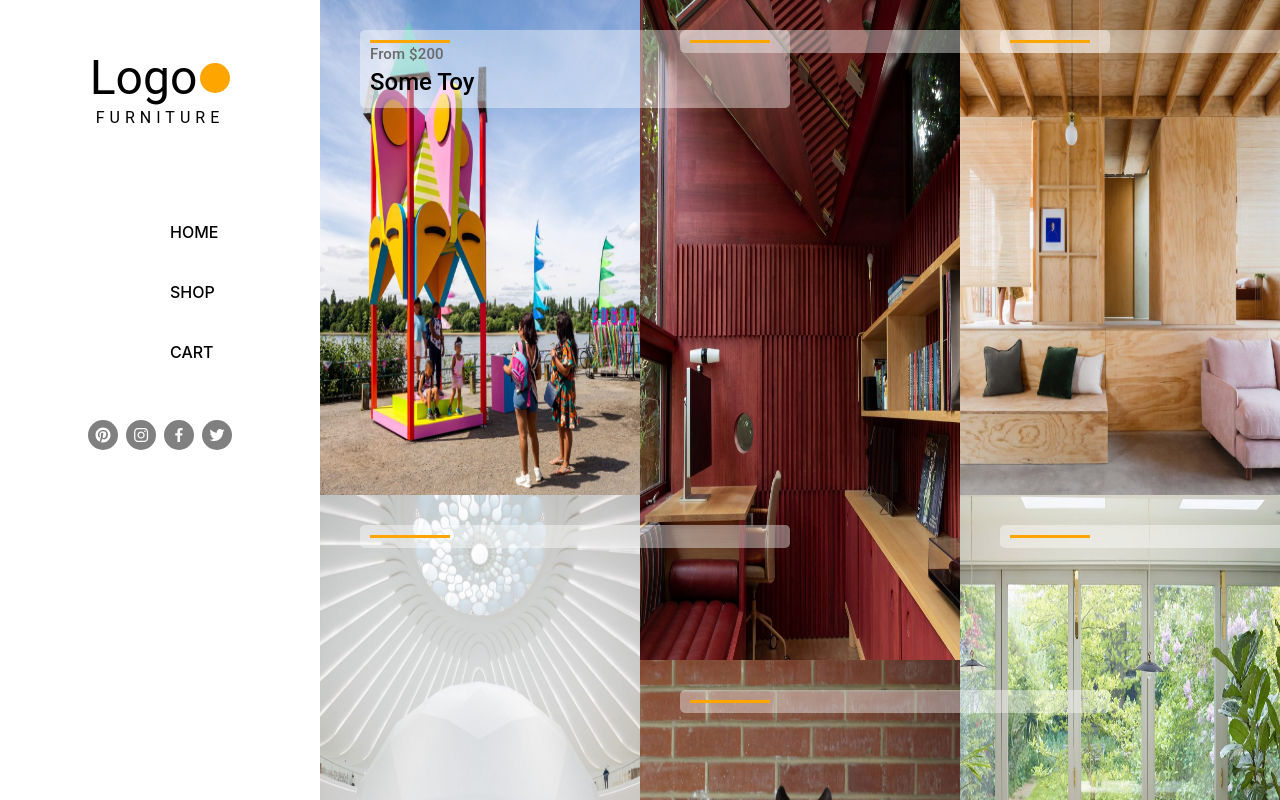
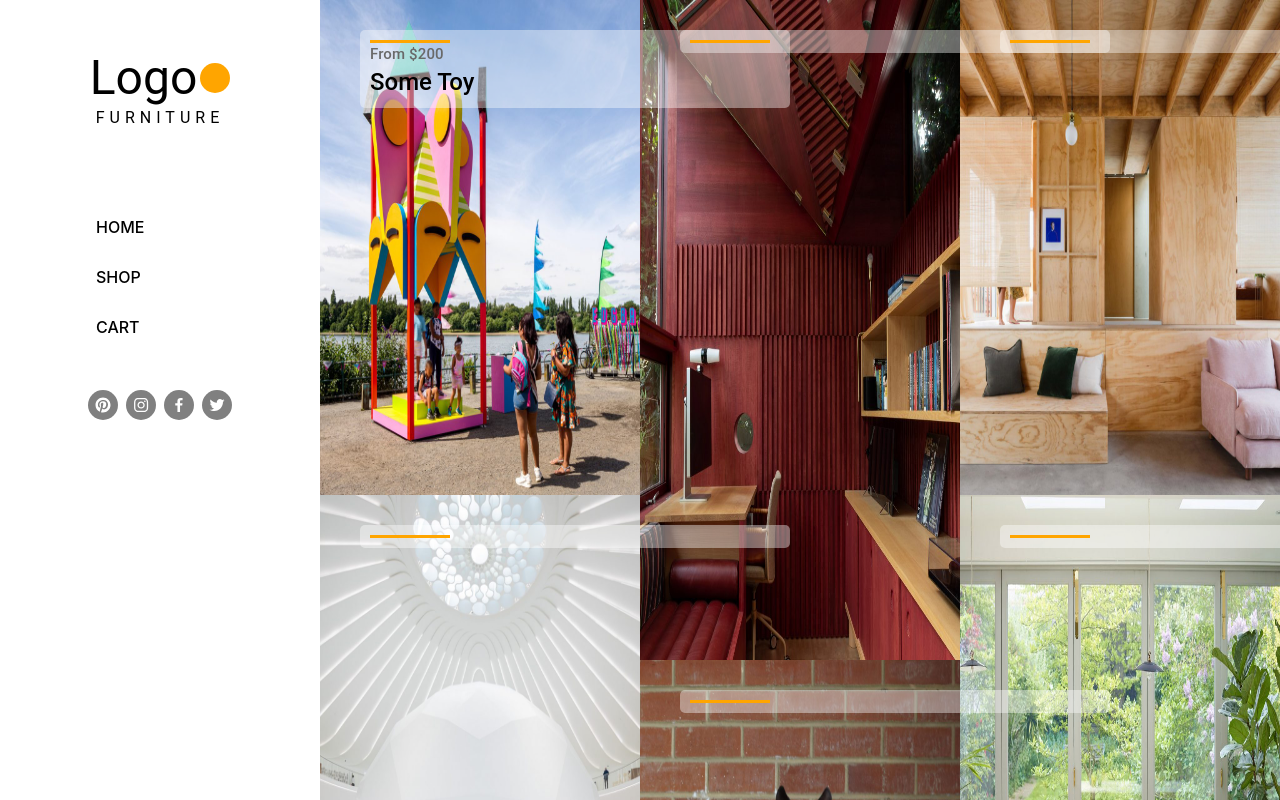
Before and after one commit to damiankuchta/storeTemplate, a React (Create React App) app in the folder frontend/: page / in a window 1280 px wide. Shown: the top 800 px of the page. Built offline with nearby package versions, Linux system fonts and the light colour scheme.

Commit message:
navigation

```diff
--- a/frontend/src/features/navigation/components/NavItem.js
+++ b/frontend/src/features/navigation/components/NavItem.js
@@ -1,6 +1,5 @@
 import React from "react"
 import {Link} from "@mui/material"
-import OrangeLine from "../../../components/OrangeLine";
 
 const linkSx = {
     textTransform: "uppercase",
@@ -14,25 +13,17 @@ const linkSx = {
     }
 }
 
-const orangeLineSx = {
-    position: "relative",
-    right: "200px"
 
-}
-
-export default function NavItem({link, name, color, animated}) {
+export default function NavItem({link, name, color}) {
 
     const onClick = () => {
         console.log("transfer to:", link)
     }
 
     return (
-        <React.Fragment>
-            {animated && <OrangeLine sx={orangeLineSx}/>}
-            <Link onClick={onClick} variant={'string'} sx={linkSx} underline={"none"} color={color ?? "black"}>
-                {name}
-            </Link>
-        </React.Fragment>
-
+        <Link onClick={onClick} variant={'string'} sx={linkSx}
+              underline={"none"} color={color ?? "black"}>
+            {name}
+        </Link>
     )
 }
--- a/frontend/src/features/navigation/components/NavList.js
+++ b/frontend/src/features/navigation/components/NavList.js
@@ -4,19 +4,32 @@ import {List, ListItem} from "@mui/material";
 import menu from "../../../data/menu";
 import mapDictionary from "../../../utils/mapDictionary";
 import NavItem from "./NavItem";
+import SidebarNavItem from "./SidebarNavItem";
+
+const footerSpacingSx = {
+    paddingX: "40px"
+}
 
 
-export default function NavList({color, isHorizontal, spacing, sx, animated}) {
+const footerListSx = {
+    display: "flex",
+    flexDirection: "row",
+}
 
-    const navLinkSpacing = {
-        padding: isHorizontal ? `0 ${spacing}px` : `${spacing}px 0`
-    }
+export default function NavList({sideBar}) {
 
     return (
-        <List sx={sx}>
+        <List sx={!sideBar && footerListSx}>
             {mapDictionary(menu, (item, value) => {
-                    return <ListItem sx={navLinkSpacing}><NavItem animated={animated} link={value} name={item} color={color}/></ListItem>
-                })
+                return (
+                    sideBar ?
+                        <SidebarNavItem link={value} name={item} color={"black"}/>
+                        :
+                        <ListItem sx={footerSpacingSx}>
+                            <NavItem link={value} name={item} color={"white"}/>
+                        </ListItem>
+                )
+            })
 
             }
         </List>
--- /dev/null
+++ b/frontend/src/features/navigation/components/SidebarNavItem.js
@@ -0,0 +1,48 @@
+import React, {useState} from "react"
+import NavItem from "./NavItem";
+import OrangeLine from "../../../components/OrangeLine";
+import {ListItem} from "@mui/material";
+
+const selectedOrangeLineSx = {
+    transitionDuration: "0.5s",
+    position: "relative",
+    right: "60px"
+}
+
+const orangeLineSx = {
+    transitionDuration: "0.3s",
+    position: "relative",
+    right: "100px",
+}
+
+const listItemSx = {
+    cursor: "pointer",
+    paddingY: "15px",
+}
+
+
+export default function SidebarNavItem({name, link, color}) {
+
+    const [selected, setSelected] = useState(false);
+    const [hover, setHover] = useState(false);
+
+    const onMouseEnter = () => {
+        setHover(true)
+    }
+
+    const onMouseLeave = () => {
+        setHover(false)
+    }
+
+    const onclick = () => {
+        console.log('nav transfer')
+    }
+
+    return (
+        <ListItem onclick={onclick} sx={listItemSx} onMouseLeave={onMouseLeave} onMouseEnter={onMouseEnter}>
+            <OrangeLine sx={hover ? selectedOrangeLineSx : orangeLineSx}/>
+            <NavItem color={hover ? "orange" : "black"} link={link} name={name}/>
+        </ListItem>
+
+    )
+}
--- a/frontend/src/layouts/Footer/Footer.js
+++ b/frontend/src/layouts/Footer/Footer.js
@@ -16,11 +16,6 @@ const copyRightsSx = {
     fontSize: "12px",
 }
 
-const navListSx = {
-        display: "flex",
-        flexDirection: "row",
-}
-
 export default function Footer() {
     return (
         <Box as="footer" sx={footerSx}>
@@ -34,7 +29,7 @@ export default function Footer() {
                         </Typography>
                     </Grid>
                     <Grid item>
-                        <NavList color={'white'} sx={navListSx} isHorizontal={true} spacing={40}/>
+                        <NavList/>
                     </Grid>
                 </Grid>
 
--- a/frontend/src/layouts/Sidebar/Sidebar.js
+++ b/frontend/src/layouts/Sidebar/Sidebar.js
@@ -4,8 +4,8 @@ import Toolbar from "@mui/material/Toolbar";
 import NavList from "../../features/navigation/components/NavList";
 import Logo from "../../components/Logo";
 import SocialLinks from "../../features/navigation/components/SocialLinks";
-import {Container} from "@mui/material";
 import Box from "@mui/material/Box";
+
 
 
 const boxSx = {
@@ -27,7 +27,7 @@ const sideBarContent = (
     <React.Fragment>
         <Logo color={'black'} sx={logoSx}/>
         <Toolbar/>
-        <NavList sx={navListSx} spacing={20} animated/>
+        <NavList sideBar/>
         <SocialLinks/>
     </React.Fragment>
 )
```
